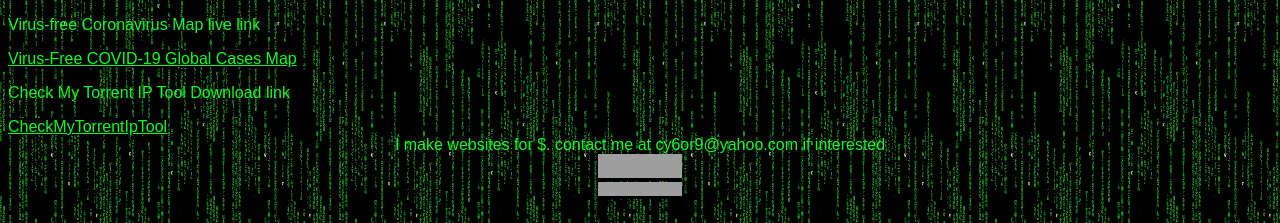
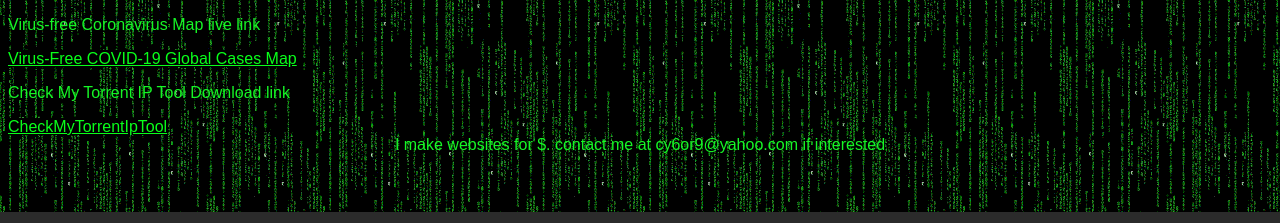
Before and after one commit to cy6or9/cy6or9.github.io, a plain HTML site: page links.html in a window 1280 px wide. Shown: the part 588-811 px from the top of the page. Drawn offline with Linux system fonts and the light colour scheme; grey boxes are pictures that could not be loaded.

Commit message:
Update links.html

```diff
--- a/links.html
+++ b/links.html
@@ -50,6 +50,5 @@
 		<a href="http://checkmytorrentip.net/torrentip/checkMyTorrentIp.png.torrent">CheckMyTorrentIpTool</a>
 	</body>
 	<footer color="#16f626" style="text-align: center;">I make websites for $. contact me at cy6or9@yahoo.com if interested
-     	<center><TABLE BORDER=0 CELLSPACING=0 CELLPADDING=0 WIDTH=84 ><TR><TD  style="center;"HEIGHT=24 WIDTH=84><A HREF="" TARGET="_blank"><IMG SRC="http://www.imgserver.org/depraves_0j.php?ID=883BD" BORDER=0 WIDTH=84 HEIGHT=24 ALT=""></A></TD></TR><TR><TD HEIGHT=14><A HREF="http://www.free-counter-plus.com/" TARGET="_blank"><IMG WIDTH=52 ALT="http://www.free-counter-plus.com" SRC="http://www.imgserver.org/dryland/9490.png" HEIGHT=14 BORDER=0></A><A TARGET="_blank" HREF="http://www.free-counter-plus.com/counter/stats/stats.asp?id=555575013"><IMG SRC="http://www.imgserver.org/wielders/haltere283.asp?hsqxck=1434bf823" HEIGHT=14 BORDER=0 ALT="" WIDTH=32></A></TD></TR><TR ALIGN="Center"><TD COLSPAN=2 HEIGHT=15></TD></TR></TABLE></center>
 	</footer>
 </html>
```
